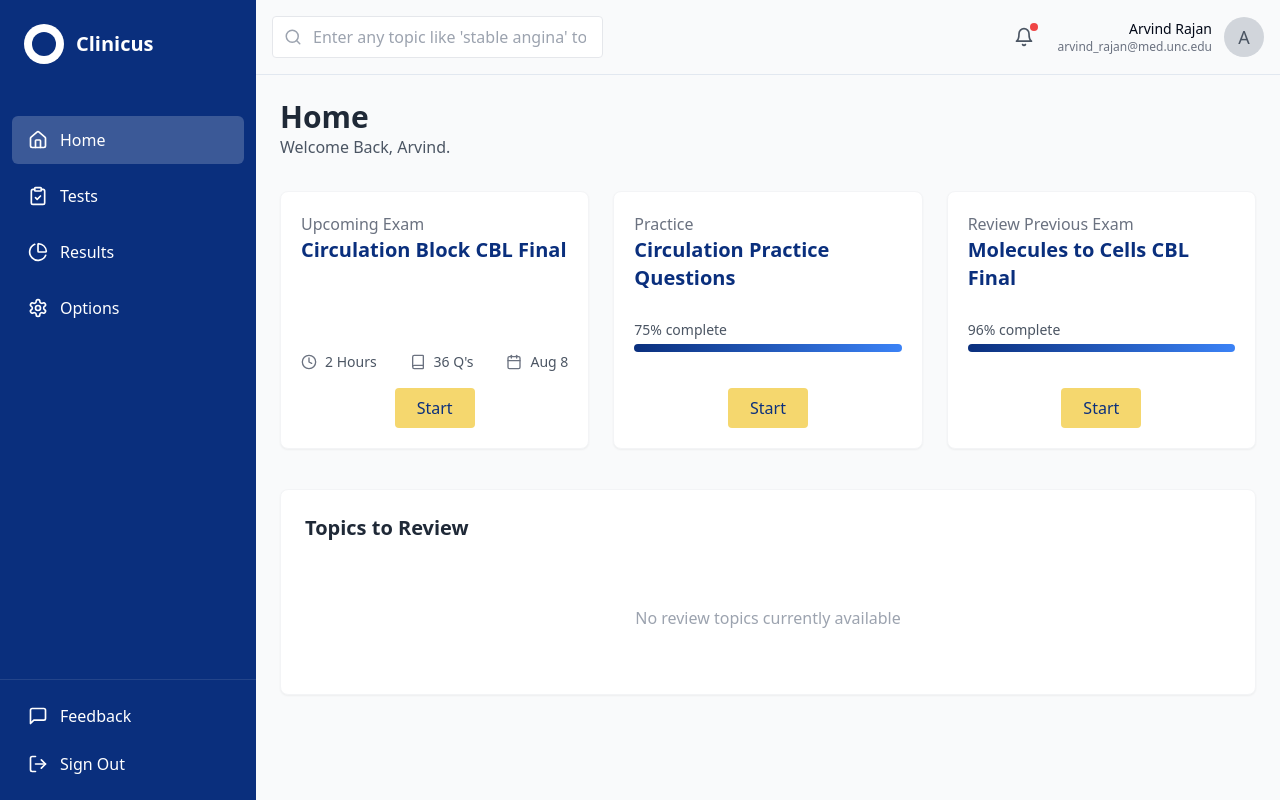
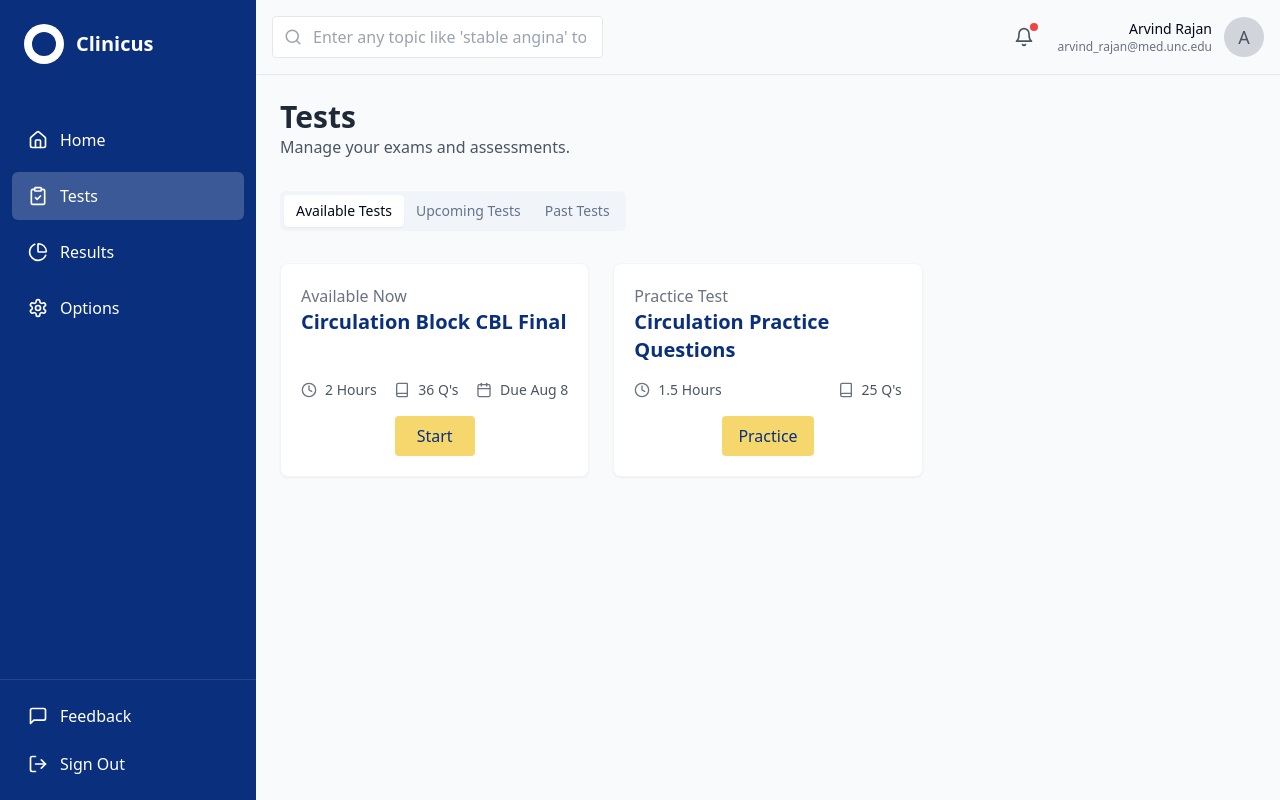
Before and after one commit to pakiyalakshmi/score-test-platform, a React (Vite) app: page /student/tests in a window 1280 px wide. Before the commit this address led to /student. Built offline with nearby package versions, Linux system fonts and the light colour scheme.

Commit message:
Fix navigation to tests page
The tests page was redirecting to the home page. This commit fixes the navigation so that the tests page displays correctly.

```diff
--- a/src/pages/TestsPage.tsx
+++ b/src/pages/TestsPage.tsx
@@ -1,24 +1,20 @@
 
-import { useEffect } from "react";
+import { useState, useEffect } from "react";
 import { useNavigate } from "react-router-dom";
 import Layout from "../components/Layout";
+import ExamCard from "../components/ExamCard";
 import { getAllAnswers } from "../utils/examAnswers";
+import { Tabs, TabsList, TabsTrigger, TabsContent } from "@/components/ui/tabs";
 
 const TestsPage = () => {
   const navigate = useNavigate();
+  const [hasUnfinishedExam, setHasUnfinishedExam] = useState(false);
 
   useEffect(() => {
-    // Check if there are any saved answers and redirect to the appropriate page
+    // Check if there are any saved answers in localStorage
     const savedAnswers = getAllAnswers();
-
-    if (Object.keys(savedAnswers).length > 0) {
-      // If there's an unfinished exam, redirect to it
-      navigate("/exam/2");
-    } else {
-      // If no unfinished exam, redirect to the home page
-      navigate("/student");
-    }
-  }, [navigate]);
+    setHasUnfinishedExam(Object.keys(savedAnswers).length > 0);
+  }, []);
 
   return (
     <Layout
@@ -26,9 +22,97 @@ const TestsPage = () => {
       userName="Arvind Rajan"
       email="arvind_rajan@med.unc.edu"
     >
-      <div className="max-w-6xl mx-auto flex justify-center items-center h-64">
-        <div className="animate-spin rounded-full h-12 w-12 border-t-2 border-b-2 border-clinicus-blue"></div>
-        <p className="ml-4 text-gray-600">Redirecting to your tests...</p>
+      <div className="max-w-6xl mx-auto">
+        <div className="mb-8">
+          <h1 className="text-3xl font-bold text-gray-800">Tests</h1>
+          <p className="text-gray-600">Manage your exams and assessments.</p>
+        </div>
+
+        <Tabs defaultValue="available" className="w-full">
+          <TabsList className="mb-6">
+            <TabsTrigger value="available">Available Tests</TabsTrigger>
+            <TabsTrigger value="upcoming">Upcoming Tests</TabsTrigger>
+            <TabsTrigger value="past">Past Tests</TabsTrigger>
+          </TabsList>
+
+          <TabsContent value="available" className="space-y-6">
+            <div className="grid grid-cols-1 md:grid-cols-3 gap-6">
+              {hasUnfinishedExam && (
+                <ExamCard
+                  title="Circulation Block CBL Final"
+                  subtitle="Continue Unfinished Exam"
+                  hours={1}
+                  questions={36}
+                  link="/exam/2"
+                  buttonText="Continue"
+                />
+              )}
+
+              <ExamCard
+                title="Circulation Block CBL Final"
+                subtitle="Available Now"
+                hours={2}
+                questions={36}
+                date="Due Aug 8"
+                link="/exam/1"
+                buttonText="Start"
+              />
+
+              <ExamCard
+                title="Circulation Practice Questions"
+                subtitle="Practice Test"
+                hours={1.5}
+                questions={25}
+                link="/student/practice/circulation"
+                buttonText="Practice"
+              />
+            </div>
+          </TabsContent>
+
+          <TabsContent value="upcoming" className="space-y-6">
+            <div className="grid grid-cols-1 md:grid-cols-3 gap-6">
+              <ExamCard
+                title="Respiratory Block CBL"
+                subtitle="Upcoming Exam"
+                hours={2}
+                questions={40}
+                date="Available Aug 22"
+                link="/student"
+                buttonText="View"
+              />
+
+              <ExamCard
+                title="Neurology Midterm"
+                subtitle="Upcoming Exam"
+                hours={3}
+                questions={60}
+                date="Available Sep 15"
+                link="/student"
+                buttonText="View"
+              />
+            </div>
+          </TabsContent>
+
+          <TabsContent value="past" className="space-y-6">
+            <div className="grid grid-cols-1 md:grid-cols-3 gap-6">
+              <ExamCard
+                title="Molecules to Cells CBL Final"
+                subtitle="Completed"
+                percentage={96}
+                link="/student/results"
+                buttonText="View Results"
+              />
+
+              <ExamCard
+                title="Anatomy Practical"
+                subtitle="Completed"
+                percentage={88}
+                link="/student/results"
+                buttonText="View Results"
+              />
+            </div>
+          </TabsContent>
+        </Tabs>
       </div>
     </Layout>
   );
```
